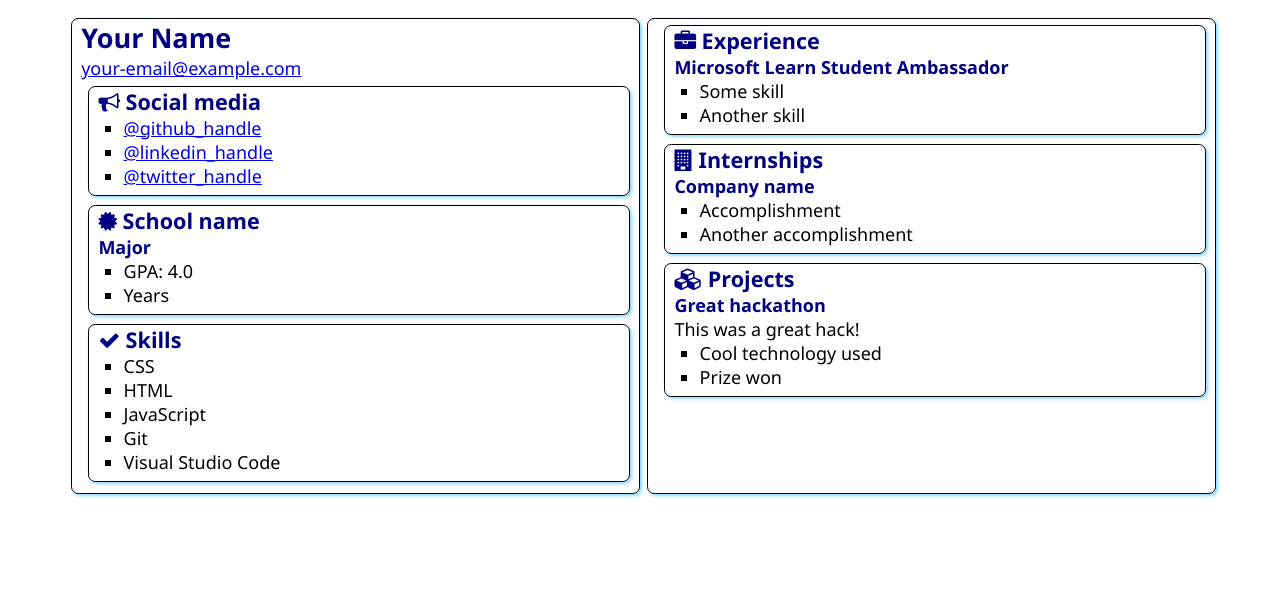
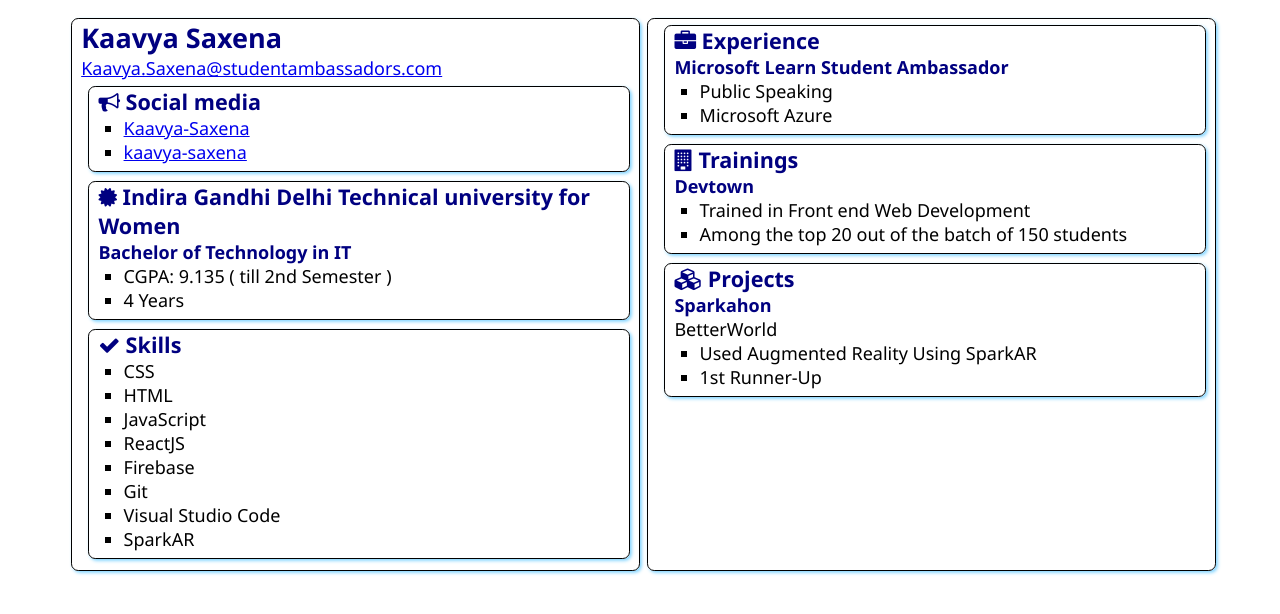
Before and after one commit to Kaavya-Saxena/SATechnicalOnboarding, a plain HTML site: page src/index.html in a window 1280 px wide. Drawn offline with Linux system fonts and the light colour scheme.

Commit message:
Personalized the website
Added My name, Handles,  Education, Skills, Honors, Trainings and Accomplishments

```diff
--- a/src/index.html
+++ b/src/index.html
@@ -12,8 +12,8 @@
 <body>
     <main>
         <article class="box">
-            <h1>Your Name</h1>
-            <div><a href="mailto:your.email@example.com">your-email@example.com</a></div>
+            <h1>Kaavya Saxena</h1>
+            <div><a href="mailto:Kaavya.Saxena@studentambassadors.com">Kaavya.Saxena@studentambassadors.com</a></div>
 
             <section class="box">
                 <h2>
@@ -21,9 +21,9 @@
                     Social media
                 </h2>
                 <ul>
-                    <li><a href="https://github.com/<handle>">@github_handle</a></li>
-                    <li><a href="https://linkedin.com/in/<handle>">@linkedin_handle</a></li>
-                    <li><a href="https://twitter.com/<handle>">@twitter_handle</a></li>
+                    <li><a href="https://github.com/Kaavya-saxena">Kaavya-Saxena</a></li>
+                    <li><a href="https://linkedin.com/in/kaavya-saxena">kaavya-saxena</a></li>
+                    <!-- <li><a href="https://twitter.com/<handle>">@twitter_handle</a></li> -->
                 </ul>
             </section>
 
@@ -31,12 +31,12 @@
                 <div class="education">
                     <h2>
                         <i class="fa fa-certificate" aria-hidden="true"></i>
-                        School name
+                        Indira Gandhi Delhi Technical university for Women
                     </h2>
-                    <h3>Major</h3>
+                    <h3>Bachelor of Technology in IT</h3>
                     <ul>
-                        <li>GPA: 4.0</li>
-                        <li>Years</li>
+                        <li>CGPA: 9.135 ( till 2nd Semester )</li>
+                        <li>4 Years</li>
                     </ul>
                 </div>
             </section>
@@ -50,8 +50,11 @@
                     <li>CSS</li>
                     <li>HTML</li>
                     <li>JavaScript</li>
+                    <li>ReactJS</li>
+                    <li>Firebase</li>
                     <li>Git</li>
                     <li>Visual Studio Code</li>
+                    <li>SparkAR</li>
                 </ul>
             </section>
         </article>
@@ -63,20 +66,20 @@
                 </h2>
                 <h3>Microsoft Learn Student Ambassador</h3>
                 <ul>
-                    <li>Some skill</li>
-                    <li>Another skill</li>
+                    <li>Public Speaking</li>
+                    <li>Microsoft Azure</li>
                 </ul>
             </section>
             <section class="box">
                 <h2>
                     <i class="fa fa-building" aria-hidden="true"></i>
-                    Internships
+                    Trainings
                 </h2>
 
-                <h3>Company name</h3>
+                <h3>Devtown</h3>
                 <ul>
-                    <li>Accomplishment</li>
-                    <li>Another accomplishment</li>
+                    <li>Trained in Front end Web Development</li>
+                    <li>Among the top 20 out of the batch of 150 students</li>
                 </ul>
             </section>
             <section class="box">
@@ -85,11 +88,11 @@
                     Projects
                 </h2>
 
-                <h3>Great hackathon</h3>
-                <div>This was a great hack!</div>
+                <h3>Sparkahon</h3>
+                <div>BetterWorld</div>
                 <ul>
-                    <li>Cool technology used</li>
-                    <li>Prize won</li>
+                    <li>Used Augmented Reality Using SparkAR</li>
+                    <li>1st Runner-Up</li>
                 </ul>
             </section>
         </article>
```
